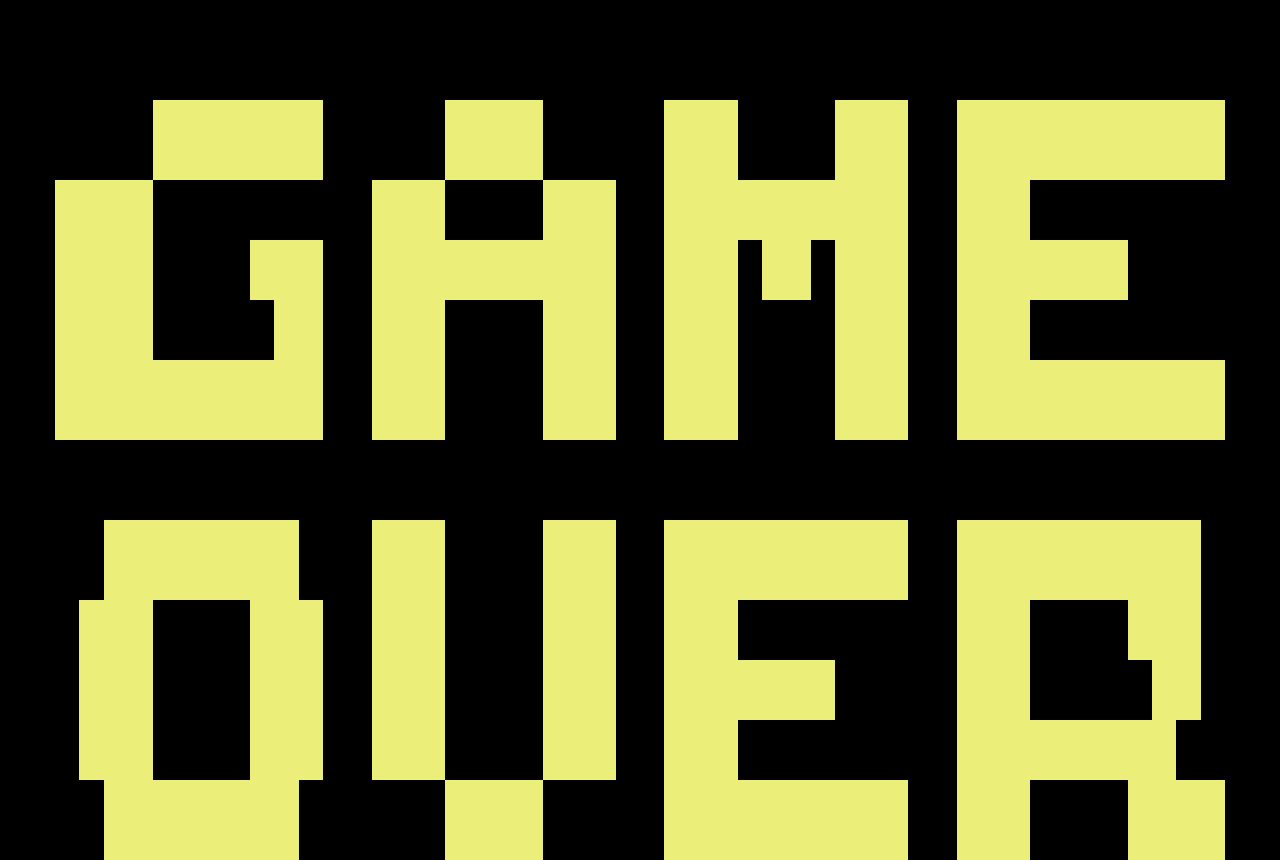
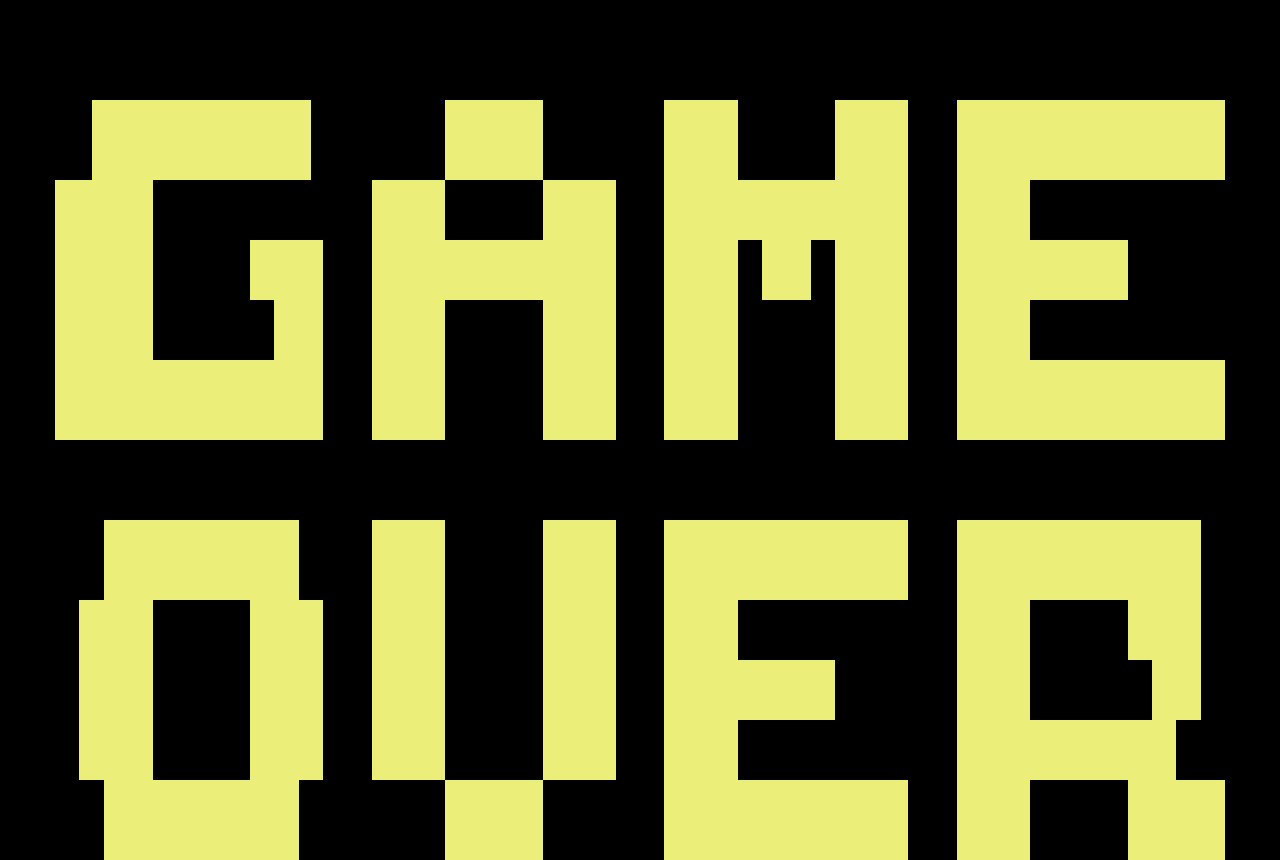
Before and after one commit to AlessandroDico/html-css-12bool, a plain HTML site: page index.html in a window 1280 px wide. Drawn offline with Linux system fonts and the light colour scheme.

Commit message:
migliorato la G di game

```diff
--- a/index.html
+++ b/index.html
@@ -10,8 +10,11 @@
         <section id="game">
             <!-- _______prima riga__________ -->
             <div class="container first-row">
-                <div class="col-2 col-offset-1">
-                    <div class="col-6 col-offset-6">
+                <div class="col-3">
+                    <div class="col-6">
+                        <div class="col-3 space-color"></div>
+                    </div>
+                    <div class="col-6">
                         <div class="col-3 col-offset-9 space-color"></div>
                     </div>
                 </div>
--- a/style.css
+++ b/style.css
@@ -13,7 +13,8 @@ body {
 
 [class*="col-"] {
     height: 100%;
-    background-color: red;
+    /* background-color: red; */
+    /* border: 1px solid blue; */
     animation: gameovercolor 3s infinite;
 }
 
```
